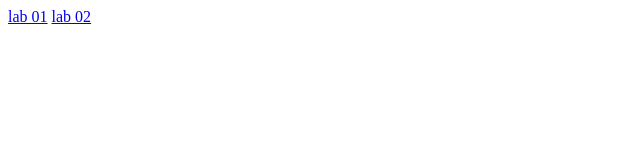
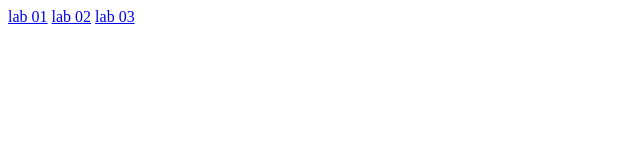
Before and after one commit to polkanpop/web-development-swin, a plain HTML site: page index.html in a window 1280 px wide. Shown: the full height of the page, 0-640 px from the left. Drawn offline with Linux system fonts and the light colour scheme.

Commit message:
add lab03 link

```diff
--- a/index.html
+++ b/index.html
@@ -8,5 +8,6 @@
 <body>
     <a href="./lab_1/myhtml.html">lab 01</a>
     <a href="lab_2/unitoutline.html">lab 02</a>
+    <a href="./lab_3/index.html">lab 03</a>
 </body>
 </html>
```
